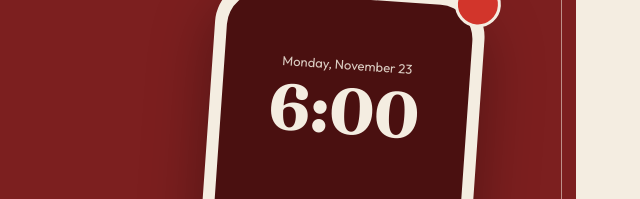
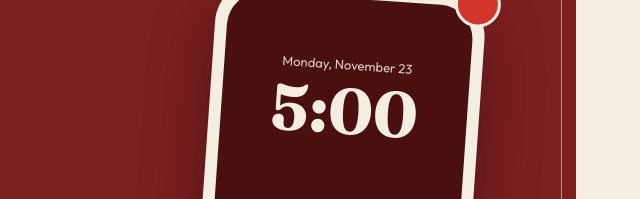
Before and after one commit to zachdanielbuild/40-days-of-devotion, a plain HTML site: page build/site/index.html in a window 1280 px wide. Shown: the part 227-426 px from the top of the page, 640-1280 px from the left. Drawn offline with Linux system fonts and the light colour scheme.

Commit message:
Home page: devotionals arrive at 5 AM
Co-Authored-By: Claude Opus 5.5 <noreply@anthropic.com>
Claude-Session: https://claude.ai/code/session_01JxK1mmNSAbCNNr6ysrPHg5

```diff
--- a/build/site/index.html
+++ b/build/site/index.html
@@ -44,7 +44,7 @@
 </form>
 </div>
 <div class="phone" aria-hidden="true"><div class="phone-body"><div class="phone-dot"></div><div class="phone-screen">
-<span class="phone-date">Monday, November 23</span><span class="phone-time">6:00</span>
+<span class="phone-date">Monday, November 23</span><span class="phone-time">5:00</span>
 <div class="phone-note"><div class="app"><span>DON'T MISS JESUS</span><span>now</span></div><strong>Day 1 · Thanksgiving</strong><p>Give thanks to the Lord, for He is good. Today's devotional is ready.</p></div>
 </div></div></div>
 </div></div><div class="stripe hero-stripe"></div></section>
```
Also changed, not shown: index.html (+1 -1 lines), 1 other file.
